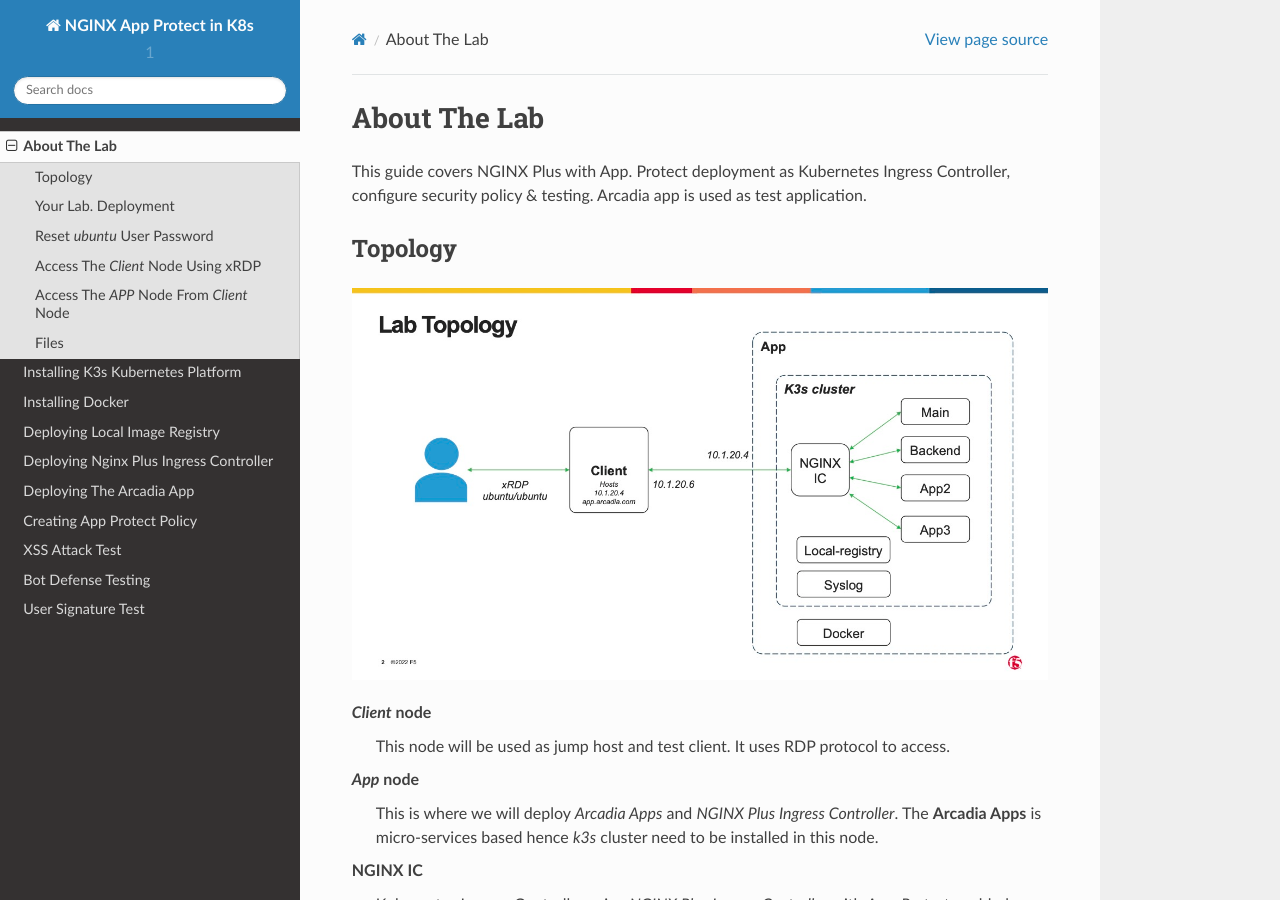
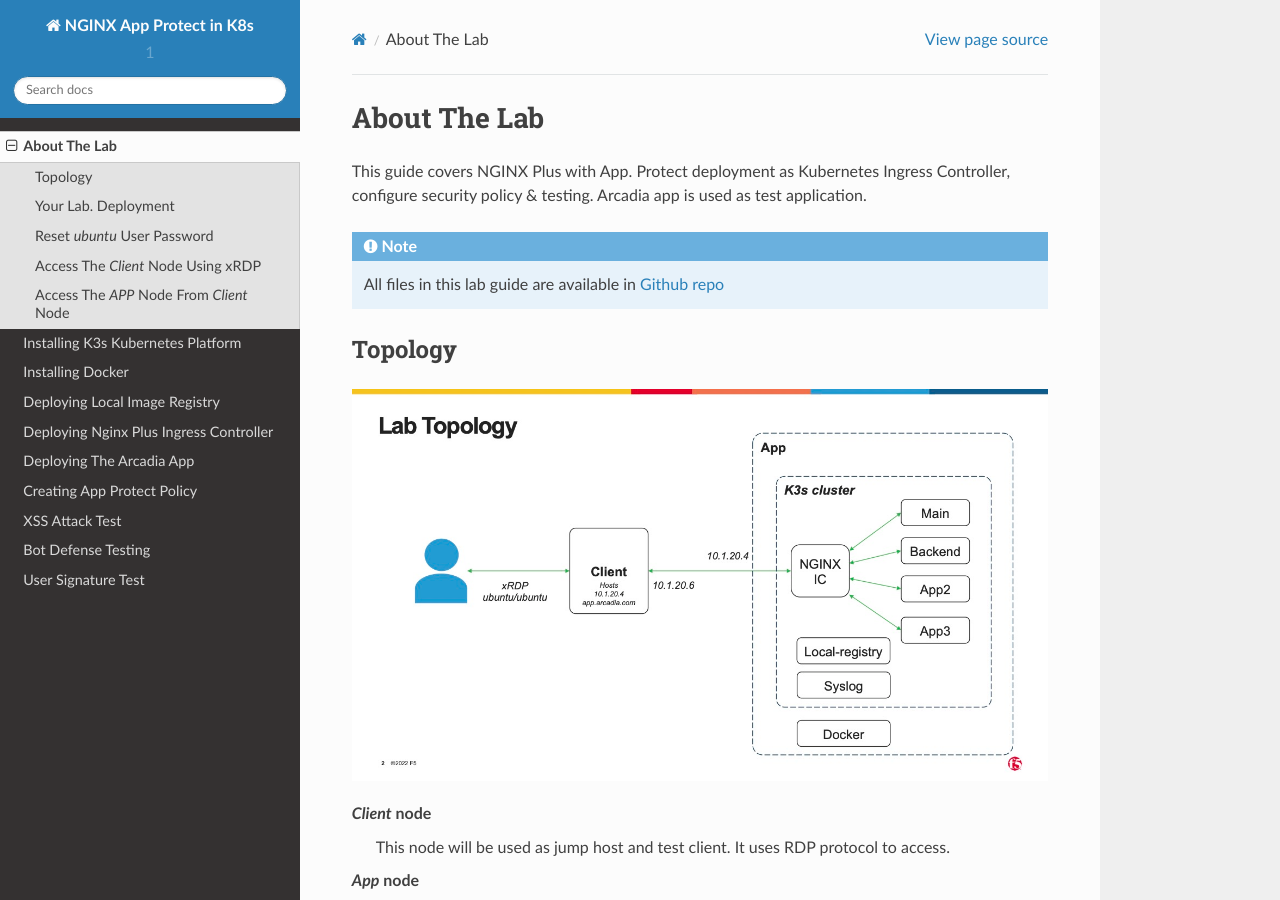
Before and after one commit to ardhynugroho/nginx-nap, a Sphinx documentation site: the page built from docs/source/about-the-lab.rst, in a window 1280 px wide and 900 px high. Built offline with Sphinx 7.4.7 and the Read the Docs theme 2.0.0, drawn with Linux system fonts in a browser that asks for light colours; some of the changed text lies outside the part shown.

Commit message:
share files location

```diff
--- a/docs/source/about-the-lab.rst
+++ b/docs/source/about-the-lab.rst
@@ -3,6 +3,9 @@
 
 This guide covers NGINX Plus with App. Protect deployment as Kubernetes Ingress Controller,
 configure security policy & testing. Arcadia app is used as test application.
+
+.. note::
+  All files in this lab guide are available in `Github repo <https://github.com/ardhynugroho/nginx-nap/>`_
 
 Topology
 ----
```
Also changed, not shown: other parts of docs/source/about-the-lab.rst (+0 -5 lines).
